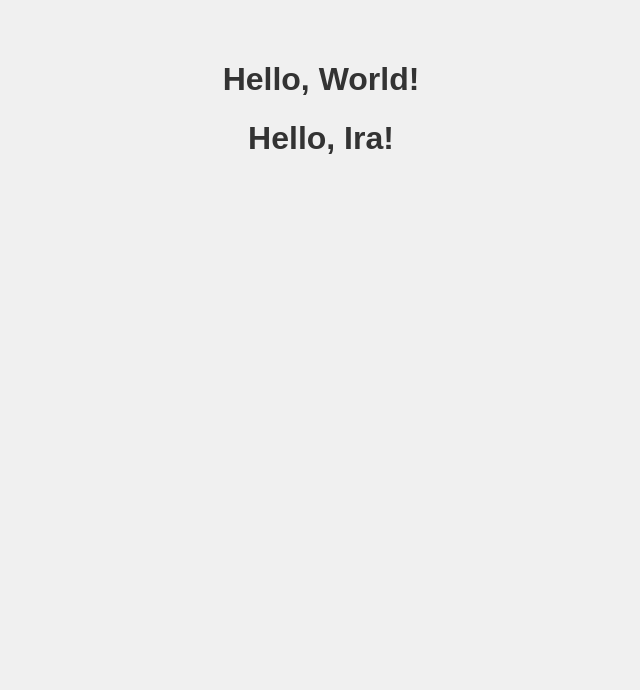
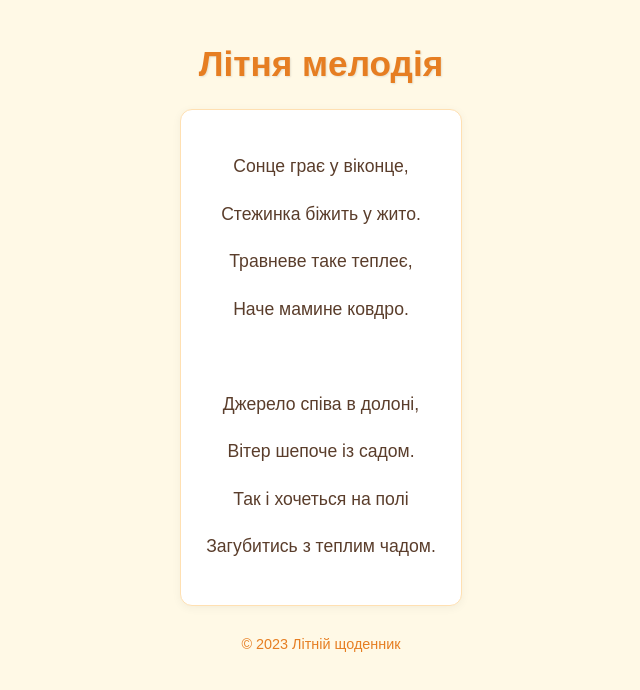
Before and after one commit to IrynaChycherska/courseWork, a plain HTML site: page index.html in a window 1280 px wide. Shown: the whole page, without its empty margins (319-959 px from the left). Drawn offline with Linux system fonts and the light colour scheme.

Commit message:
Init static site with CI/CD

```diff
--- a/index.html
+++ b/index.html
@@ -6,8 +6,25 @@
     <link rel="stylesheet" href="styles.css">
 </head>
 <body>
-    <h1>Hello, World!</h1>
-    <h1>Hello, Ira!</h1>
+     <div class="container">
+        <h1>Літня мелодія</h1>
+
+        <div class="poem">
+            <p>Сонце грає у віконце,</p>
+            <p>Стежинка біжить у жито.</p>
+            <p>Травневе таке теплеє,</p>
+            <p>Наче мамине ковдро.</p>
+            <br>
+            <p>Джерело співа в долоні,</p>
+            <p>Вітер шепоче із садом.</p>
+            <p>Так і хочеться на полі</p>
+            <p>Загубитись з теплим чадом.</p>
+        </div>
+
+        <footer>
+            <p>© 2023 Літній щоденник</p>
+        </footer>
+    </div>
     <script src="script.js"></script>
 </body>
 </html>
--- a/styles.css
+++ b/styles.css
@@ -1,7 +1,39 @@
 body {
-    font-family: Arial, sans-serif;
-    background-color: #f0f0f0;
-    color: #333;
+    font-family: 'Arial', sans-serif;
+    background-color: #fff9e6;
+    color: #5a3d2b;
+    margin: 0;
+    padding: 20px;
+    display: flex;
+    justify-content: center;
+    min-height: 100vh;
+}
+
+.container {
+    max-width: 600px;
     text-align: center;
-    padding: 2rem;
 }
+
+h1 {
+    color: #e67e22;
+    font-size: 2.2em;
+    margin-bottom: 20px;
+    text-shadow: 1px 1px 2px rgba(0,0,0,0.1);
+}
+
+.poem {
+    background-color: #fff;
+    padding: 25px;
+    border-radius: 12px;
+    margin: 25px 0;
+    font-size: 1.1em;
+    line-height: 1.7;
+    box-shadow: 0 2px 10px rgba(0,0,0,0.05);
+    border: 1px solid #ffe0b2;
+}
+
+footer {
+    margin-top: 30px;
+    color: #e67e22;
+    font-size: 0.9em;
+}
```
